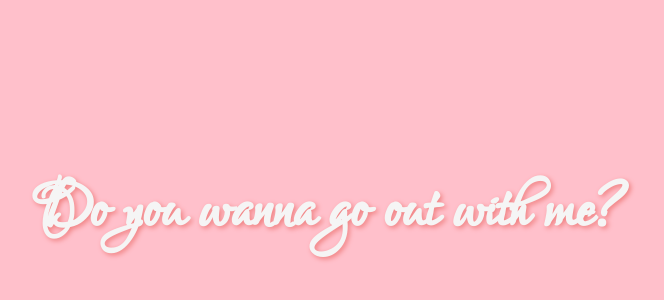
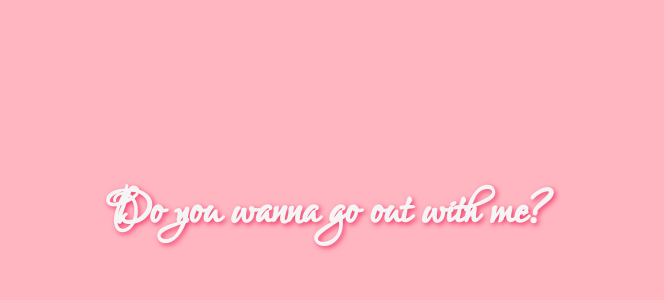
Before and after one commit to sahilrajput2223/go-out, a React (Create React App) app: page / in a window 1280 px wide. Shown: the part 156-456 px from the top of the page, without its empty margins (312-976 px from the left). Built offline with nearby package versions, Linux system fonts and the light colour scheme.

Commit message:
Font Size and Color Codes changed for Header Text

```diff
--- a/src/App.css
+++ b/src/App.css
@@ -3,7 +3,7 @@ body {
     justify-content: center;
     align-items: center;
     height: 90vh;
-    background-color: pink;
+    background-color: #FFB6C1;
 }
 
 @font-face {
--- a/src/AskContent/AskContent.css
+++ b/src/AskContent/AskContent.css
@@ -1,10 +1,10 @@
 #mainText {
     font-family: 'LoversQuarrel';
-    font-size: 80px;
+    font-size: 60px;
     font-weight: bold;
     color: whitesmoke;
     text-align: center;
     margin-top: 20px;
     margin-bottom: 0px;
-    text-shadow: 2px 2px 5px lightcoral;
+    text-shadow: 2px 2px 5px #F33A6A;
 }
```
